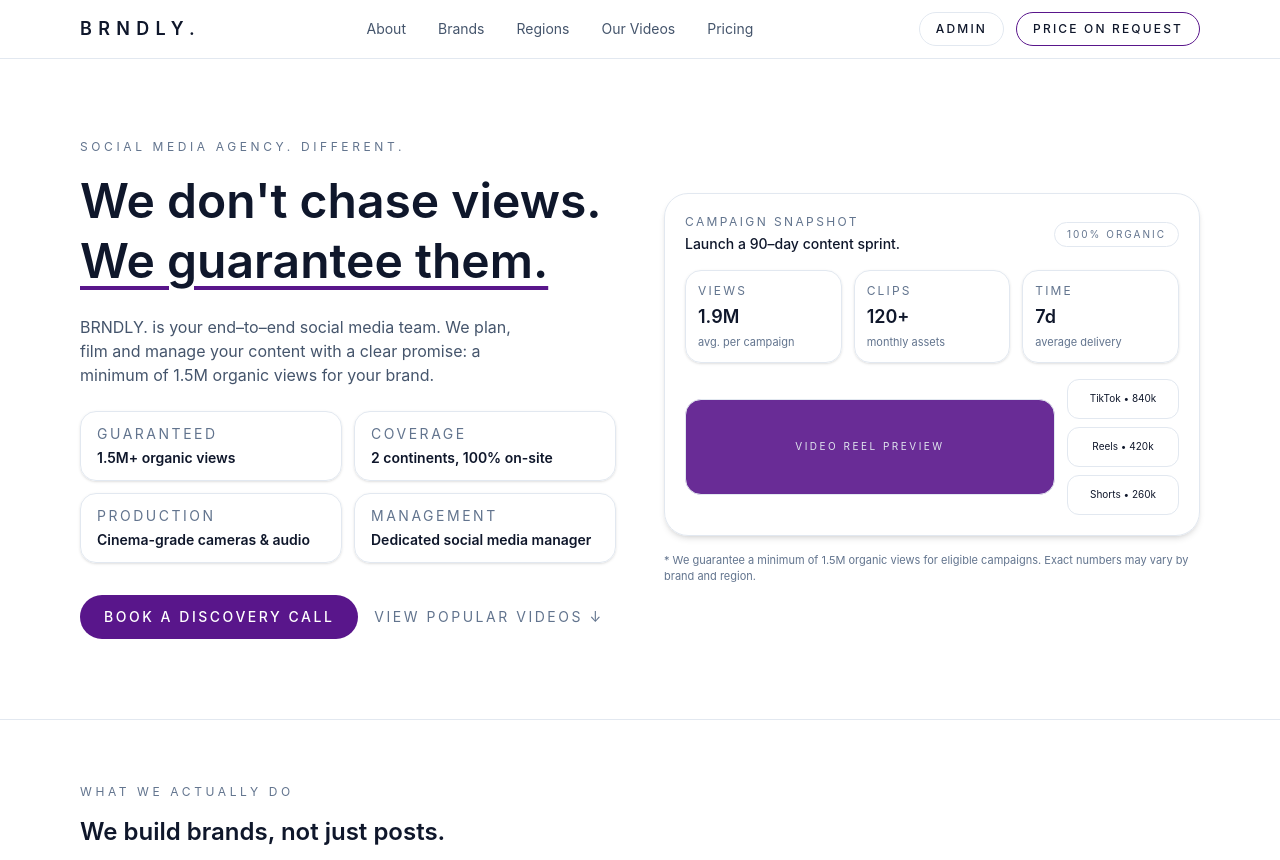
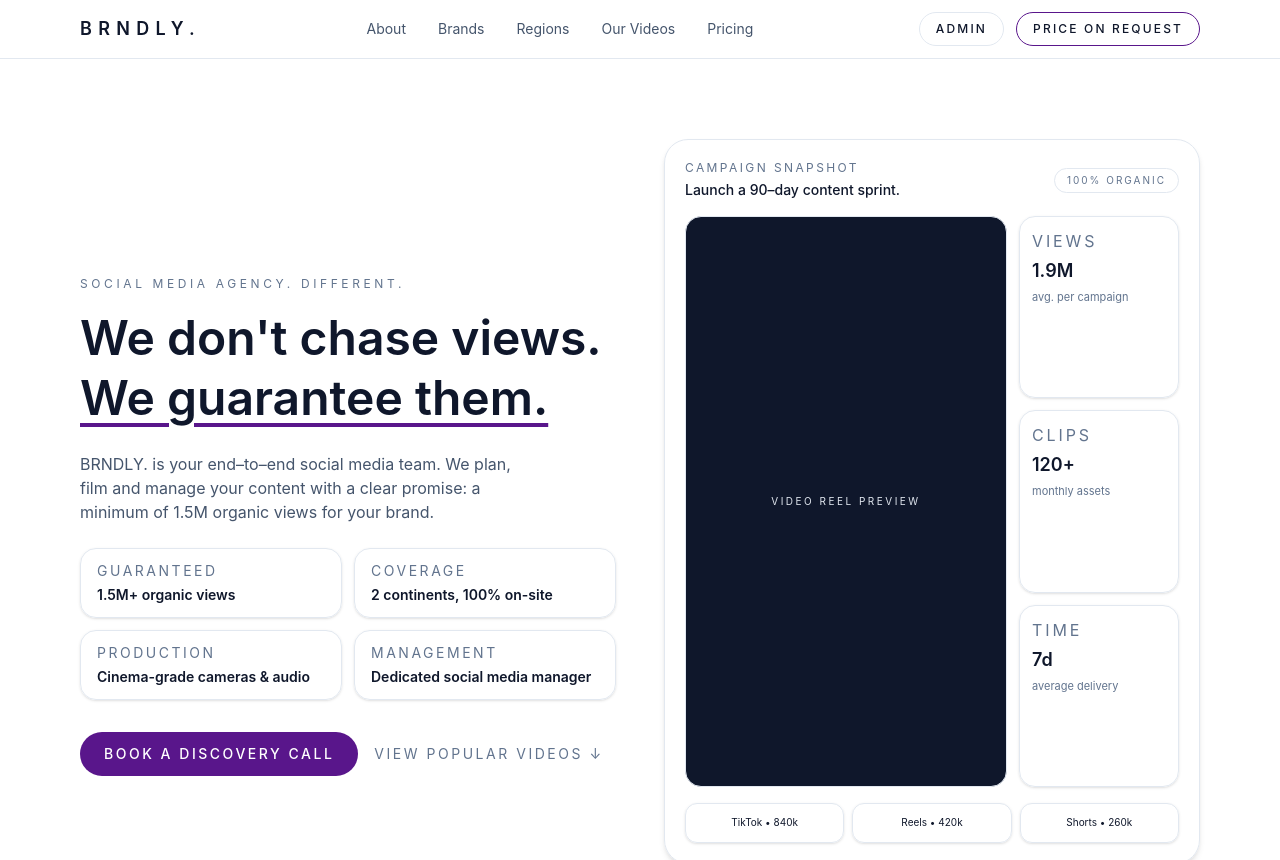
Before and after one commit to PaulMoza77/BRNDLY, a React (Vite) app: page / in a window 1280 px wide. Shown: the top 860 px of the page. Built offline with nearby package versions, Linux system fonts and the light colour scheme; no server answers; the database is empty.

Commit message:
Hero updated

```diff
--- a/src/components/brndly/sections/Hero.tsx
+++ b/src/components/brndly/sections/Hero.tsx
@@ -8,7 +8,6 @@ type Props = {
   ctaPrimary?: string;
   ctaSecondary?: string;
 
-  // NEW
   reelVideoUrl?: string;
   reelThumbUrl?: string;
 };
@@ -84,14 +83,14 @@ export default function Hero({
               </span>
             </div>
 
-            <div className="grid grid-cols-3 gap-3 text-xs">
-              <MiniMetric label="Views" value="1.9M" note="avg. per campaign" />
-              <MiniMetric label="Clips" value="120+" note="monthly assets" />
-              <MiniMetric label="Time" value="7d" note="average delivery" />
-            </div>
-
-            <div className="flex items-center gap-3">
-              <div className="flex-1 h-24 rounded-2xl border border-slate-200 overflow-hidden bg-purple-900/90">
+            {/* PORTRAIT VIDEO LAYOUT:
+                - Mobile: video on top, metrics below
+                - Desktop: video left, metrics right
+             */}
+            <div className="grid gap-3 md:grid-cols-[1fr_160px] items-stretch">
+              {/* Video */}
+              <div className="rounded-2xl border border-slate-200 overflow-hidden bg-slate-900">
+                <div className="w-full aspect-[9/16]">
                   {reelVideoUrl ? (
                     <video
                       src={reelVideoUrl}
@@ -99,7 +98,7 @@ export default function Hero({
                       playsInline
                       preload="metadata"
                       poster={reelThumbUrl || undefined}
-                    className="w-full h-full object-cover"
+                      className="w-full h-full object-contain"
                     />
                   ) : (
                     <div className="w-full h-full flex items-center justify-center text-[10px] text-slate-200 uppercase tracking-[0.25em]">
@@ -107,12 +106,21 @@ export default function Hero({
                     </div>
                   )}
                 </div>
+              </div>
 
-              <div className="flex flex-col gap-2 w-28 text-[10px]">
+              {/* Right side: 3 cards */}
+              <div className="grid grid-rows-3 gap-3">
+                <MiniMetric label="Views" value="1.9M" note="avg. per campaign" />
+                <MiniMetric label="Clips" value="120+" note="monthly assets" />
+                <MiniMetric label="Time" value="7d" note="average delivery" />
+              </div>
+            </div>
+
+            {/* Chips row */}
+            <div className="grid grid-cols-3 gap-2 text-[10px]">
               <Chip>TikTok • 840k</Chip>
               <Chip>Reels • 420k</Chip>
               <Chip>Shorts • 260k</Chip>
-              </div>
             </div>
           </div>
 
@@ -155,7 +163,7 @@ function MiniMetric({
 
 function Chip({ children }: { children: React.ReactNode }) {
   return (
-    <div className="h-10 rounded-xl border border-slate-200 flex items-center justify-center">
+    <div className="h-10 rounded-xl border border-slate-200 flex items-center justify-center bg-white/90 shadow-sm">
       {children}
     </div>
   );
```
Lines whose indentation alone changed are shown as unchanged.
